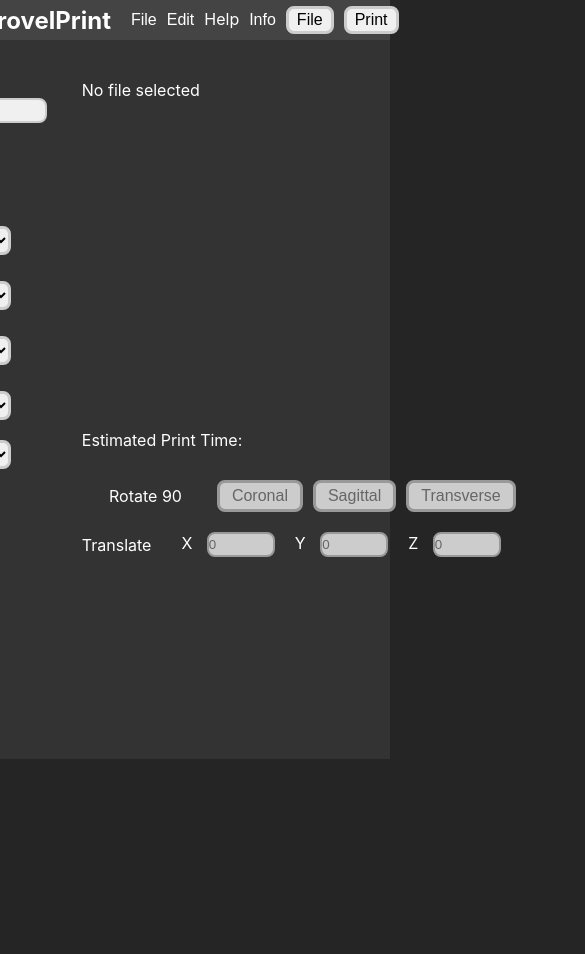
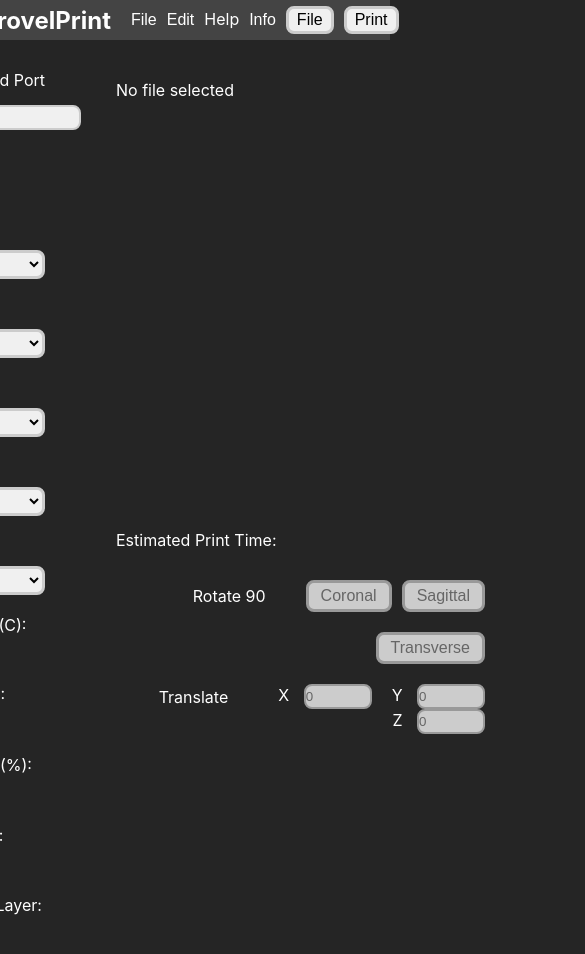
Before and after one commit to andrewgremlich/socket-print, a website built with Vite: page index.html in a window 390 px wide. Shown: the whole page, 585 px wide, since content can reach past the window. Before the commit the page ends 844 px from the top, so only its background shows below. Built offline with nearby package versions, Linux system fonts and the light colour scheme; some packages are replaced by stand-ins of ours.

Commit message:
responsive layout

```diff
--- a/index.html
+++ b/index.html
@@ -23,6 +23,7 @@
 </head>
 
 <body>
+  <div id="app">
     <div id="menuBar">
       <div>
         <nav>
@@ -76,38 +77,31 @@
     <main>
       <div id="userInterface">
         <form id="appForm">
-        <p>IP Address and Port</p>
-
+          <label for="ipAddressInput">IP Address and Port</label>
           <div id="ipAddress">
-          <input style="padding-left: 5px; margin-right: 5px" type="text" id="ipAddressInput" name="ipAddress" value=""
-            placeholder="192.168.X.XXX" />
+            <input style="padding-left: 5px; margin-right: 5px" type="text" id="ipAddressInput" name="ipAddress"
+              value="" placeholder="192.168.X.XXX" />
           </div>
 
-        <p>Port Status</p>
-
+          <label>Port Status</label>
           <div id="portStatusIcons">
             <p id="ipAddressSuccess" class="hide">Connected</p>
             <p id="ipAddressFailure">Disconnected</p>
           </div>
 
-        <p>Lock Position</p>
-
+          <label for="lockPosition">Lock Position</label>
           <select name="lockPosition" id="lockPosition">
             <option value="left" selected>Left</option>
             <option value="right">Right</option>
           </select>
 
           <label for="cupSize">Cup Size</label>
-
           <select name="cupSize" id="cupSize">
             <option value="93x38" selected>93 x 38</option>
-          <!-- Place 30 mm above printer --->
             <option value="93x25">93 x 25</option>
-          <!-- Place 17 mm above printer --->
           </select>
 
           <label for="nozzleSize">Nozzle Size</label>
-
           <select name="nozzleSize" id="nozzleSize">
             <option value="3">3mm</option>
             <option value="4">4mm</option>
@@ -117,7 +111,6 @@
           </select>
 
           <label for="layerHeight">Layer Height</label>
-
           <select name="layerHeight" id="layerHeight">
             <option value="0.5">0.5mm</option>
             <option value="1" selected>1mm</option>
@@ -126,24 +119,23 @@
           </select>
 
           <label for="activeMaterialProfile">Material</label>
-
           <select name="activeMaterialProfile" id="activeMaterialProfile" name="activeMaterialProfile"></select>
         </form>
 
         <div id="materialProfileDisplay">
-        <label>Nozzle Temp (C): </label><label id="nozzleTempDisplay">200</label>
+          <span>Nozzle Temp (C): </span><span id="nozzleTempDisplay">200</span>
 
-        <label>Cup Temp (C): </label><label id="cupTempDisplay">130</label>
+          <span>Cup Temp (C): </span><span id="cupTempDisplay">130</span>
 
-        <label>Shrink Factor (%): </label><label id="shrinkFactorDisplay">2.6</label>
+          <span>Shrink Factor (%): </span><span id="shrinkFactorDisplay">2.6</span>
 
-        <label>Output Factor: </label><label id="outputFactorDisplay">1</label>
+          <span>Output Factor: </span><span id="outputFactorDisplay">1</span>
 
-        <label>Seconds Per Layer: </label><label id="secondsPerLayerDisplay">1</label>
+          <span>Seconds Per Layer: </span><span id="secondsPerLayerDisplay">1</span>
         </div>
       </div>
 
-    <div>
+      <div id="secondaryInterface">
         <div id="provelPrint">
           <span id="activeFileName">No file selected</span>
           <div id="estimatedPrintTime">
@@ -176,6 +168,7 @@
         </div>
       </div>
     </main>
+  </div>
 
   <material-profile-form></material-profile-form>
 
@@ -194,7 +187,9 @@
   <script type="module" src="./src/renderer.ts"></script>
 
   <script>
-    if ('serviceWorker' in navigator) {
+    console.log();
+
+    if ('serviceWorker' in navigator && location.protocol === 'https:') {
       navigator.serviceWorker.register('/sw.js')
     }
   </script>
--- a/src/app-style.css
+++ b/src/app-style.css
@@ -1,3 +1,17 @@
+:root {
+	--desktop-width: 900px;
+	--tablet-width: 600px;
+}
+
+main {
+	width: var(--tablet-width);
+
+	@media (min-width: 901px) {
+		width: var(--desktop-width);
+	}
+}
+
+
 .show {
 	display: block !important;
 }
@@ -67,6 +81,13 @@
 	}
 }
 
+#app {
+	display: flex;
+	flex-direction: column;
+	align-items: center;
+	height: 100vh;
+}
+
 #userInterface {
 	margin-right: 20px;
 	display: flex;
@@ -80,19 +101,32 @@
 	& #appForm,
 	& #materialProfileDisplay {
 		display: grid;
+		height: 100%;
 		row-gap: 15px;
-		align-items: center;
-		justify-content: center;
+		grid-template-columns: 1fr;
+		margin-bottom: 20px;
+
+		@media (min-width: 901px) {
 			grid-template-columns: 1fr 1fr;
-		margin-bottom: 20px;
+		}
 	}
 }
 
-#provelPrint {
+#secondaryInterface {
+	display: flex;
+	flex-direction: column;
+	align-items: flex-end;
+
+	& #provelPrint {
 		position: relative;
-	width: 500px;
+		width: 100%;
+		height: 500px;
+
+		@media (min-width: 901px) {
+			min-width: 300px;
+			max-width: 600px;
 			height: 400px;
-	margin-right: 20px;
+		}
 
 		& #activeFileName {
 			position: absolute;
@@ -111,7 +145,7 @@
 		}
 	}
 
-#editSocket {
+	& #editSocket {
 		grid-column: 7 / 13;
 		grid-row: 10 / 13;
 		padding: 0px 10px;
@@ -119,7 +153,7 @@
 
 		& button {
 			padding: 4px 12px;
-		margin: 10px 5px;
+			margin: 10px 0px 10px 10px;
 		}
 
 		& > div {
@@ -136,11 +170,12 @@
 
 		& #changePosition {
 			& label {
-			margin-right: 20px;
+				margin-left: 20px;
 			}
 
 			& input {
 				margin-left: 10px;
+			}
 		}
 	}
 }
--- a/src/global-style.css
+++ b/src/global-style.css
@@ -24,6 +24,7 @@ h4,
 h5,
 h6,
 label,
+span,
 p,
 a {
 	color: #fff;
@@ -46,8 +47,9 @@ main {
 	padding-top: 30px;
 	padding-bottom: 30px;
 	display: flex;
+	flex-direction: row;
 	justify-content: center;
-	background-color: #333;
+	flex: auto;
 }
 
 input {
@@ -65,7 +67,7 @@ input {
 	}
 }
 
-label {
+span {
 	display: block;
 }
 
@@ -103,6 +105,8 @@ button {
 	display: flex;
 	justify-content: center;
 	align-items: center;
+	flex: 0 0 auto;
+	padding: 0 20px;
 
 	& > div {
 		width: 900px;
```
Lines whose indentation alone changed are shown as unchanged.
